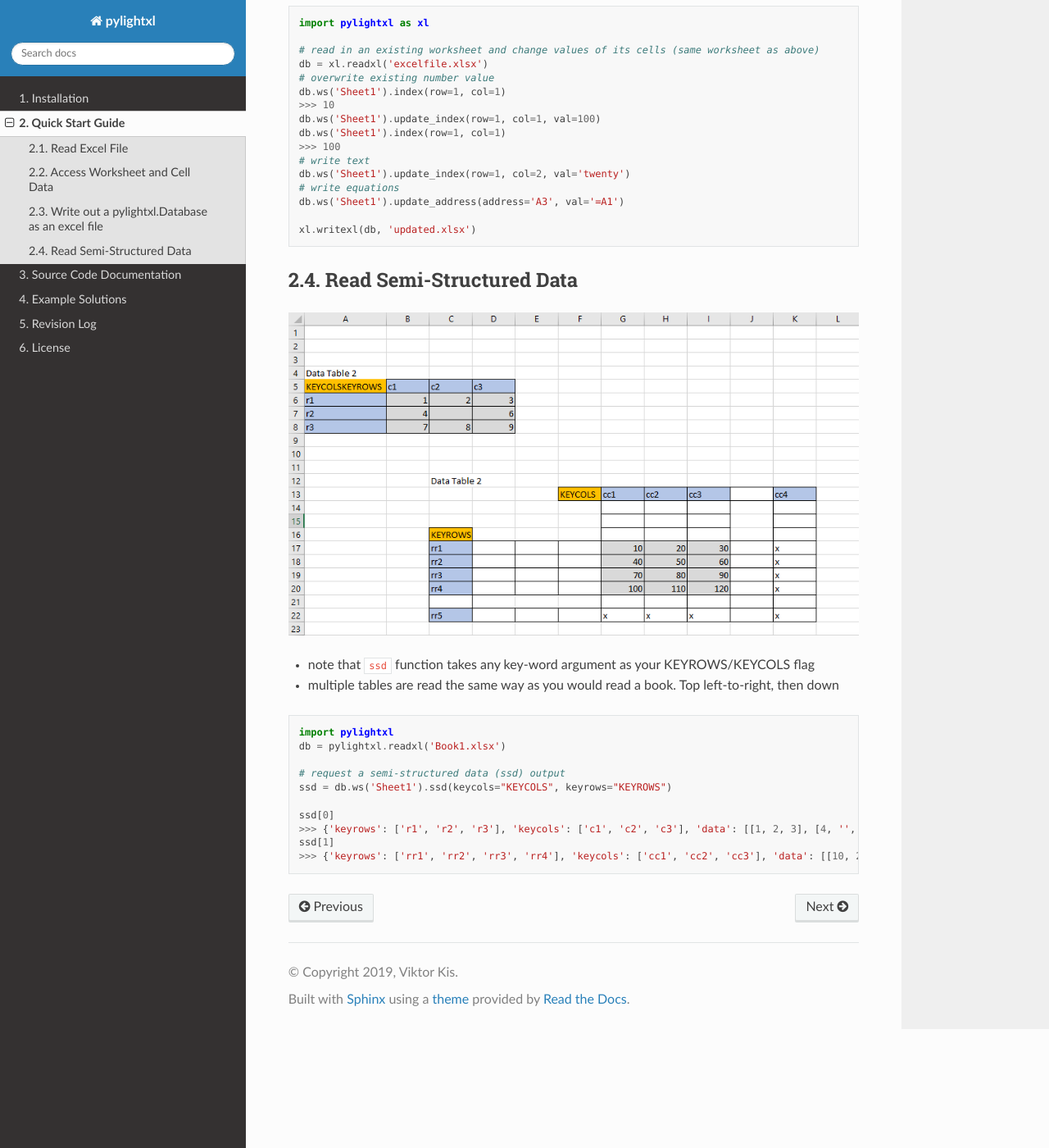
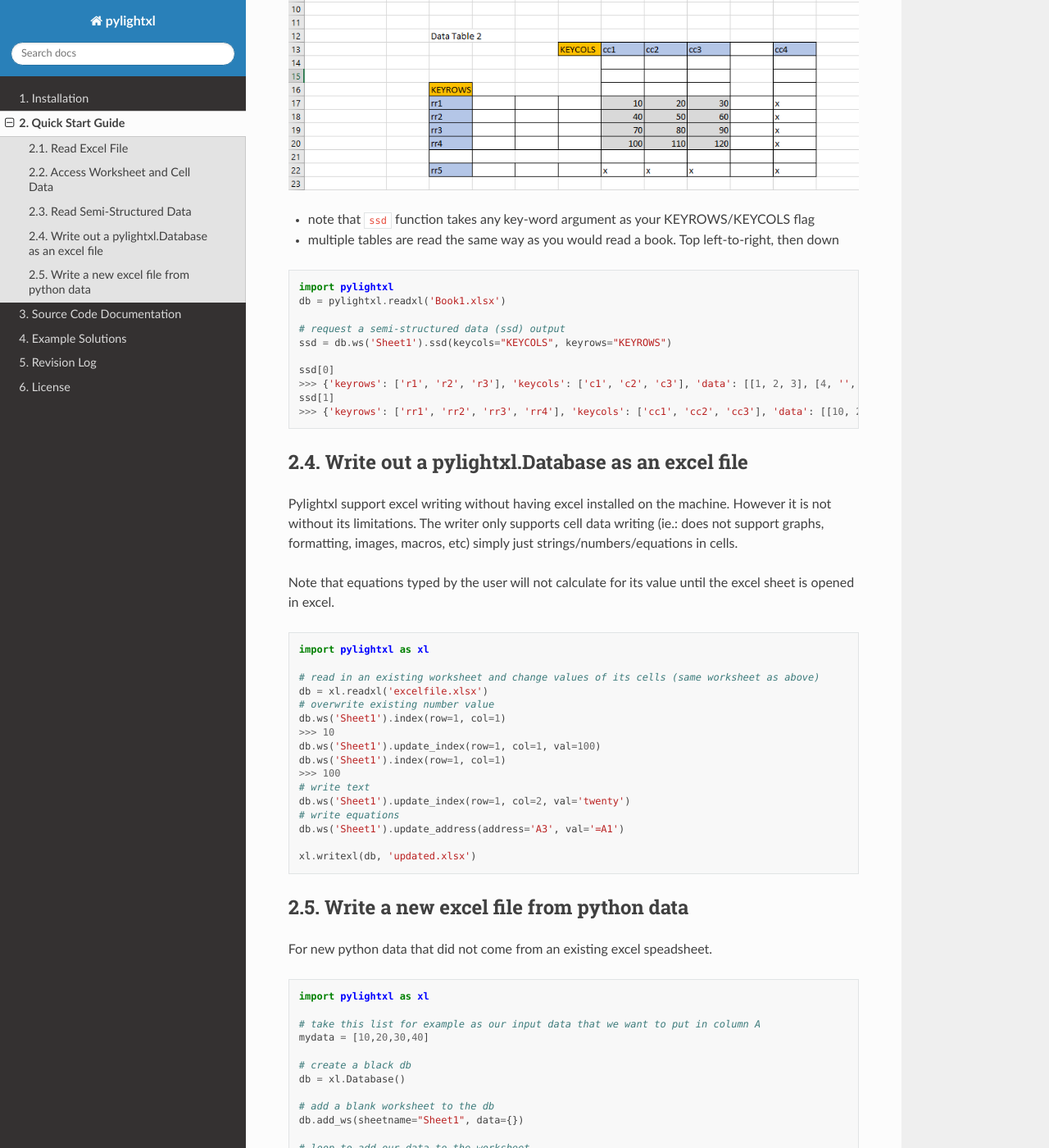
Before and after one commit to PydPiper/pylightxl, a Sphinx documentation site: the page built from doc/source/quickstart.rst, in a window 1280 px wide and 1400 px high, scrolled down 2495 px. Shown: the whole window at 82% size. Built offline with Sphinx 7.4.7 and the Read the Docs theme 2.0.0, drawn with Linux system fonts in a browser that asks for light colours; some of the changed text lies outside the part shown.

Commit message:
updated quickstart.rst to include writing from blank

```diff
--- a/doc/source/quickstart.rst
+++ b/doc/source/quickstart.rst
@@ -108,6 +108,28 @@
     >>> [20,30]
     >>> ['',40]
 
+Read Semi-Structured Data
+-------------------------
+.. figure:: _static/ex_readsemistrdata.png
+
+- note that ``ssd`` function takes any key-word argument as your KEYROWS/KEYCOLS flag
+- multiple tables are read the same way as you would read a book. Top left-to-right, then down
+
+.. code-block:: python
+
+    import pylightxl
+    db = pylightxl.readxl('Book1.xlsx')
+
+    # request a semi-structured data (ssd) output
+    ssd = db.ws('Sheet1').ssd(keycols="KEYCOLS", keyrows="KEYROWS")
+
+    ssd[0]
+    >>> {'keyrows': ['r1', 'r2', 'r3'], 'keycols': ['c1', 'c2', 'c3'], 'data': [[1, 2, 3], [4, '', 6], [7, 8, 9]]}
+    ssd[1]
+    >>> {'keyrows': ['rr1', 'rr2', 'rr3', 'rr4'], 'keycols': ['cc1', 'cc2', 'cc3'], 'data': [[10, 20, 30], [40, 50, 60], [70, 80, 90], [100, 110, 120]]}
+
+
+
 Write out a pylightxl.Database as an excel file
 -----------------------------------------------
 Pylightxl support excel writing without having excel installed on the machine. However it is not without
@@ -136,22 +158,26 @@
    xl.writexl(db, 'updated.xlsx')
 
 
-Read Semi-Structured Data
--------------------------
-.. figure:: _static/ex_readsemistrdata.png
-
-- note that ``ssd`` function takes any key-word argument as your KEYROWS/KEYCOLS flag
-- multiple tables are read the same way as you would read a book. Top left-to-right, then down
+Write a new excel file from python data
+---------------------------------------
+For new python data that did not come from an existing excel speadsheet.
 
 .. code-block:: python
 
-    import pylightxl
-    db = pylightxl.readxl('Book1.xlsx')
+    import pylightxl as xl
 
-    # request a semi-structured data (ssd) output
-    ssd = db.ws('Sheet1').ssd(keycols="KEYCOLS", keyrows="KEYROWS")
+    # take this list for example as our input data that we want to put in column A
+    mydata = [10,20,30,40]
 
-    ssd[0]
-    >>> {'keyrows': ['r1', 'r2', 'r3'], 'keycols': ['c1', 'c2', 'c3'], 'data': [[1, 2, 3], [4, '', 6], [7, 8, 9]]}
-    ssd[1]
-    >>> {'keyrows': ['rr1', 'rr2', 'rr3', 'rr4'], 'keycols': ['cc1', 'cc2', 'cc3'], 'data': [[10, 20, 30], [40, 50, 60], [70, 80, 90], [100, 110, 120]]}
+    # create a black db
+    db = xl.Database()
+
+    # add a blank worksheet to the db
+    db.add_ws(sheetname="Sheet1", data={})
+
+    # loop to add our data to the worksheet
+    for row_id, data in enumerate(mydata, start=1)
+        db.ws("Sheet1").update_index(row=row_id, col=1, val=data)
+
+    # write out the db
+    xl.writexl(db, "output.xlsx")
```
